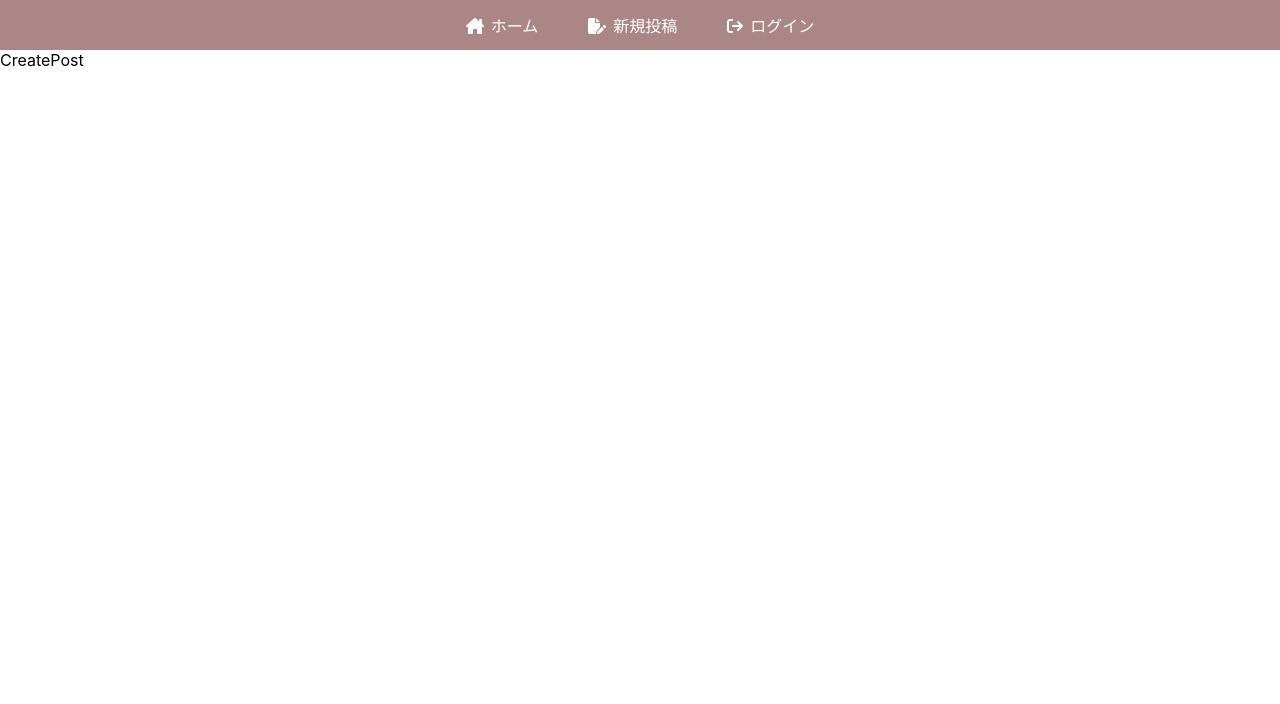
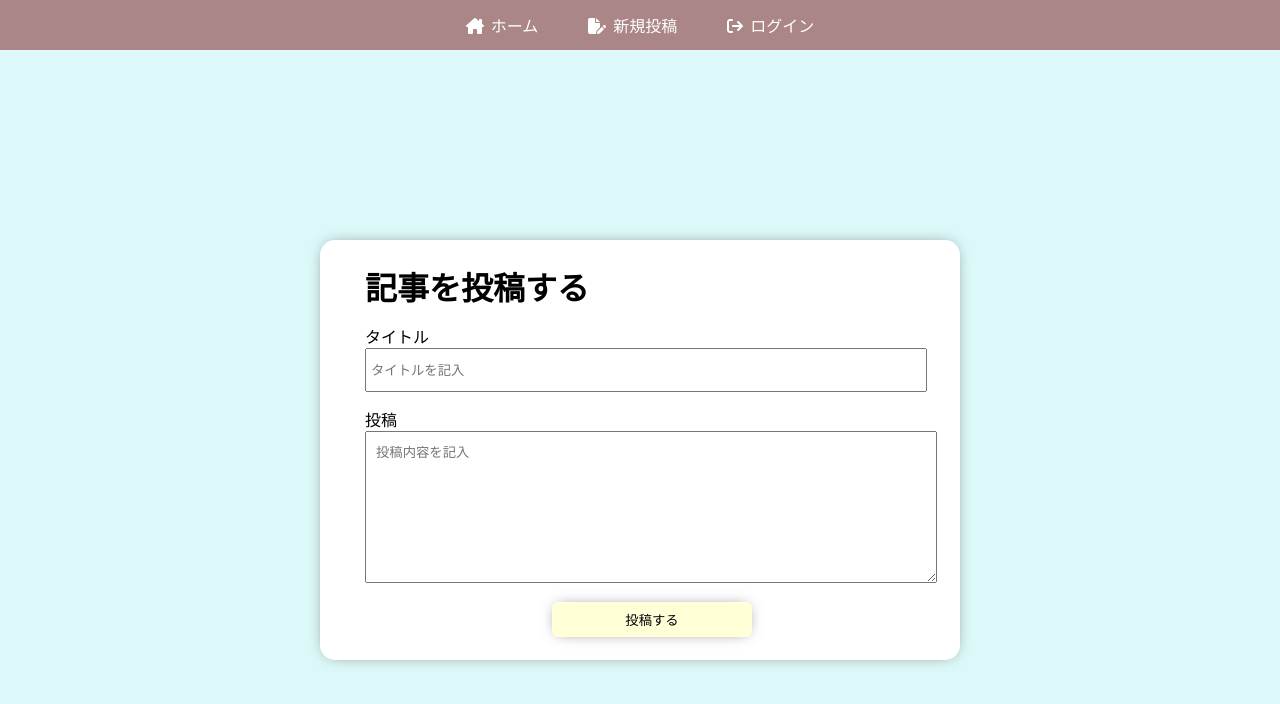
Before and after one commit to Takuya-ops/blog, a React (Create React App) app: page /createpost in a window 1280 px wide. Shown: the top 704 px of the page. Built offline with nearby package versions, Linux system fonts and the light colour scheme; no server answers.

Commit message:
create post page

```diff
--- /dev/null
+++ b/src/components/CreatePost/CreatePost.css
@@ -0,0 +1,55 @@
+.createPostPage {
+  display: flex;
+  align-items: center;
+  justify-content: center;
+  height: 100vh;
+}
+
+.postContainer {
+  background-color: white;
+  border-radius: 15px;
+  display: flex;
+  flex-direction: column;
+  justify-content: center;
+  height: 420px;
+  width: 550px;
+  gap: 15px;
+  padding: 0px 45px;
+  box-shadow: 0px 0px 15px -5px #777777;
+}
+
+.postContainer h1 {
+  margin: 0;
+}
+
+.postContainer input {
+  width: 100%;
+  height: 40px;
+  outline: none;
+  padding: 0px 4px;
+}
+
+.postContainer textarea {
+  width: 100%;
+  height: 130px;
+  outline: none;
+  padding: 10px;
+}
+
+.postButton {
+  width: 200px;
+  padding: 8px 0px;
+  background-color: rgb(255, 255, 216);
+  border: none;
+  box-shadow: 0px 0px 15px -5px #777777;
+  color: black;
+  border-radius: 6px;
+  cursor: pointer;
+  transition: all 0.3s;
+  margin-left: 34%;
+}
+
+.postButton:hover {
+  transform: translateY(3px);
+  box-shadow: none;
+}
--- a/src/components/CreatePost/CreatePost.js
+++ b/src/components/CreatePost/CreatePost.js
@@ -1,8 +1,23 @@
 import React from 'react'
+import "./CreatePost.css"
 
 const CreatePost = () => {
   return (
-    <div>CreatePost</div>
+    <div className='createPostPage'>
+      <div className="postContainer">
+        <h1>記事を投稿する</h1>
+        <div className="inputPost">
+          <div>タイトル</div>
+          <input type="text" placeholder="タイトルを記入"></input>
+        </div>
+        <div className="inputPost">
+          <div>投稿</div>
+          {/* textareaは大きめのinputのようなもの */}
+          <textarea placeholder="投稿内容を記入"/>
+        </div>
+        <button className='postButton'>投稿する</button>
+      </div>
+    </div>
   )
 }
 
--- a/src/index.css
+++ b/src/index.css
@@ -5,6 +5,7 @@ body {
     sans-serif;
   -webkit-font-smoothing: antialiased;
   -moz-osx-font-smoothing: grayscale;
+  background-color: rgb(220, 248, 248);
 }
 
 code {
```
